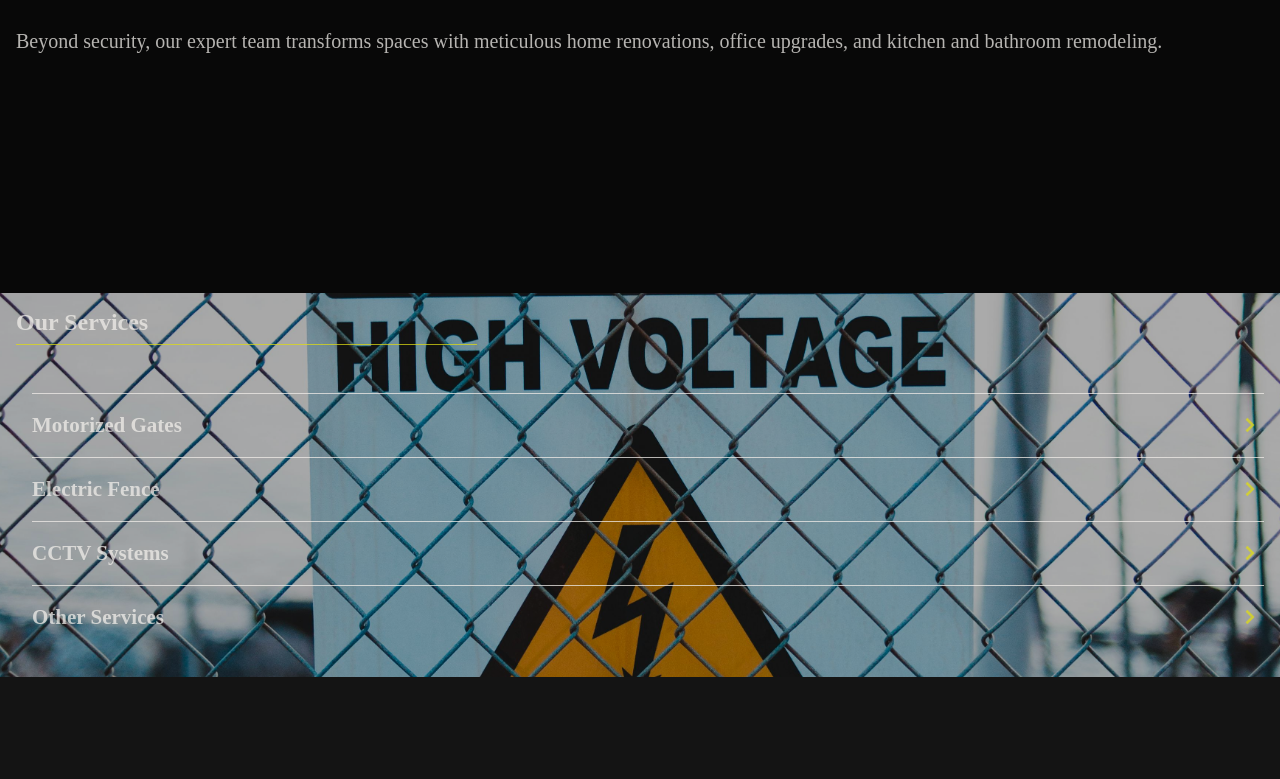
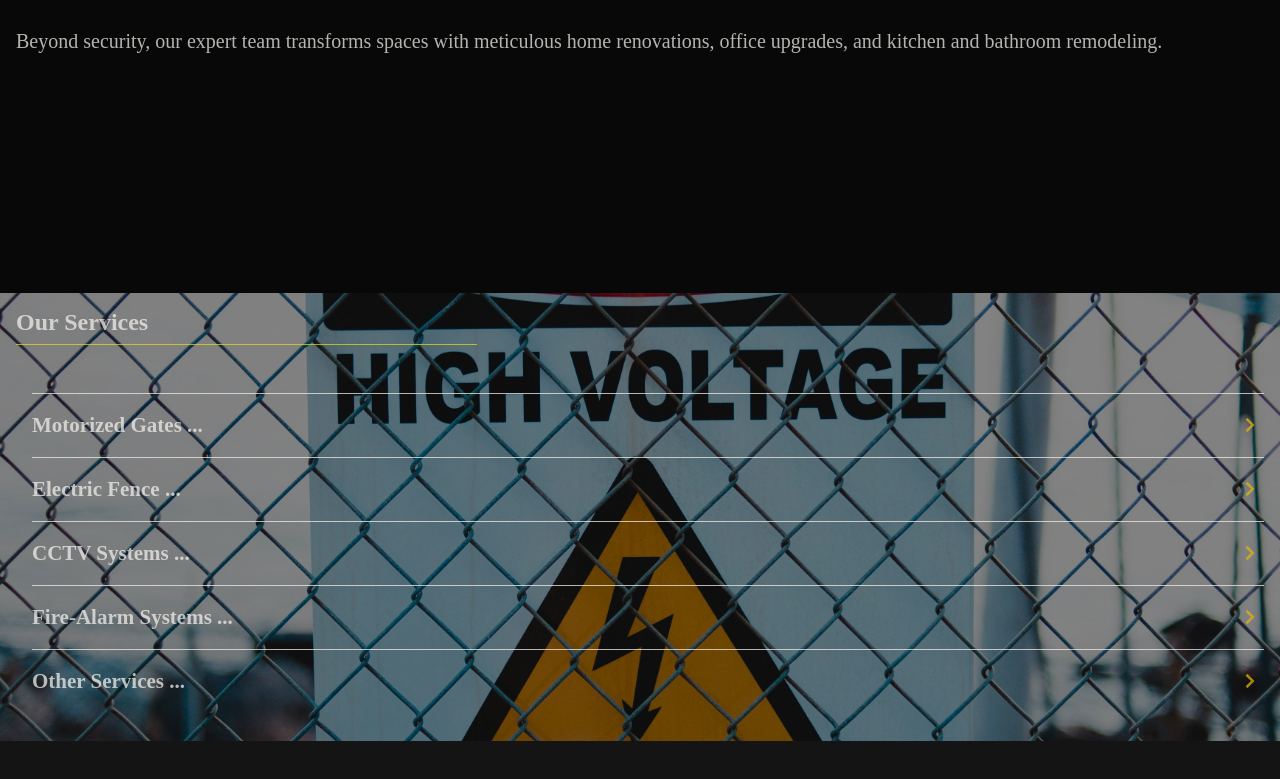
Before and after one commit to firemasterleo/shapestation2, a Vue app: page /TestPage in a window 1280 px wide. Shown: the part 619-1398 px from the top of the page. Built offline with nearby package versions, Linux system fonts and the light colour scheme.

Commit message:
Update TestPage.vue

```diff
--- a/src/components/TestPage.vue
+++ b/src/components/TestPage.vue
@@ -93,22 +93,27 @@
                 <div class="servicelist">
 
                     <div class="motorizedgates">
-                        <h2>Motorized Gates</h2>
+                        <h2>Motorized Gates ...</h2>
                         <svg xmlns='http://www.w3.org/2000/svg'  viewBox='0 0 24 24' fill='#000000' width='26' height='26'><path d="M10.707 17.707 16.414 12l-5.707-5.707-1.414 1.414L13.586 12l-4.293 4.293z"></path></svg>
 
                     </div>
                     <div class="electricfence">
-                        <h2>Electric Fence</h2>
+                        <h2>Electric Fence ...</h2>
                         <svg xmlns='http://www.w3.org/2000/svg'  viewBox='0 0 24 24' fill='#000000' width='24' height='24'><path d="M10.707 17.707 16.414 12l-5.707-5.707-1.414 1.414L13.586 12l-4.293 4.293z"></path></svg>
 
                     </div>
                     <div class="cctv">
-                        <h2>CCTV Systems</h2>
+                        <h2>CCTV Systems ...</h2>
+                        <svg xmlns='http://www.w3.org/2000/svg'  viewBox='0 0 24 24' fill='#000000' width='24' height='24'><path d="M10.707 17.707 16.414 12l-5.707-5.707-1.414 1.414L13.586 12l-4.293 4.293z"></path></svg>
+
+                    </div>
+                    <div class="firealarm">
+                        <h2>Fire-Alarm Systems ...</h2>
                         <svg xmlns='http://www.w3.org/2000/svg'  viewBox='0 0 24 24' fill='#000000' width='24' height='24'><path d="M10.707 17.707 16.414 12l-5.707-5.707-1.414 1.414L13.586 12l-4.293 4.293z"></path></svg>
 
                     </div>
                     <div class="otherservices">
-                        <h2>Other Services</h2>
+                        <h2>Other Services ...</h2>
                         <svg xmlns='http://www.w3.org/2000/svg'  viewBox='0 0 24 24' fill='#000000' width='24' height='24'><path d="M10.707 17.707 16.414 12l-5.707-5.707-1.414 1.414L13.586 12l-4.293 4.293z"></path></svg>
 
 
@@ -395,7 +400,7 @@
         .section3 {
             position: relative;
             // border: solid red;
-            height: 24rem;
+            height: 28rem;
             width: 100%;
             background-color: rgb(24, 23, 23);
             // margin-top: 2rem;
@@ -447,7 +452,7 @@
                     font-size: 14px;
                     // border-bottom: solid;
                     svg {
-                        fill: rgba(223, 220, 18, 0.731);
+                        fill: rgba(223, 179, 18, 0.731);
                         width: 30px;
                         height: 30px;
                     }
@@ -461,14 +466,14 @@
                 z-index: 0;
                 margin-inline: -1rem;
 
-                     height: 24rem;
+                     height: 28rem;
 
                      .veil {
                     position: absolute;
                     z-index: 14;
                     height: 100%;
                     width: 100%;
-                    background-color: rgba(0, 0, 0, 0.333);
+                    background-color: rgba(0, 0, 0, 0.491);
                 }
 
             .image {
```
